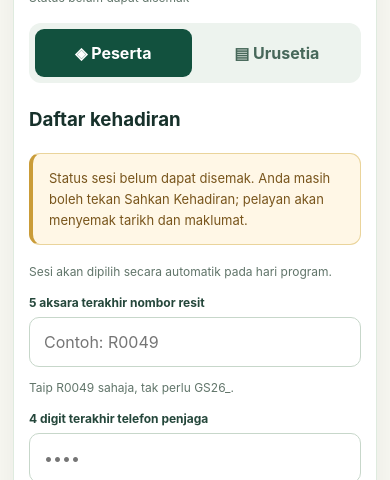
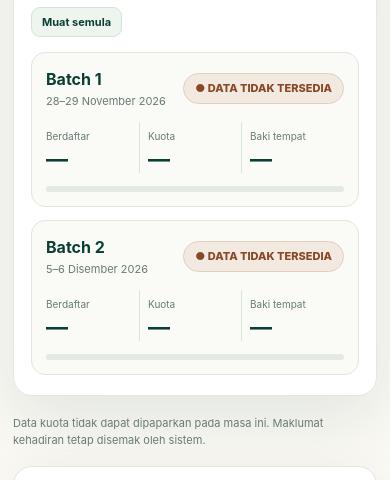
Before and after one commit to shafielegacy/generasisunnah, a plain HTML site: page index.html in a window 390 px wide. Shown: the part 788-1268 px from the top of the page. Drawn offline with Linux system fonts and the light colour scheme; no server answers.

Commit message:
fix(quota): show quota panel on mobile again; data now loads via CORS fetch
Co-Authored-By: Claude Opus 5.5 <noreply@anthropic.com>
Claude-Session: https://claude.ai/code/session_01QbvSod9H1MRr5btUa76bFe

```diff
--- a/index.html
+++ b/index.html
@@ -40,11 +40,11 @@
     .quota-digits small{font-size:10px;color:var(--muted)}
     .quota-meter{height:6px;background:#e3eae1;border-radius:99px;margin-top:13px;overflow:hidden}
     .quota-meter span{height:100%;display:block;background:linear-gradient(90deg,#118263,#d6ad55);border-radius:99px;transition:width .4s ease}
-    @media(max-width:720px){.quota-panel,#quotaHelp{display:none!important}.hero-inner{padding-bottom:52px}main{margin-top:-20px}.gs-container{scroll-margin-top:14px}}
+    @media(max-width:720px){.quota-grid{grid-template-columns:1fr}.quota-panel{padding:20px 17px}.quota-top h2{font-size:21px}.quota-digits strong{font-size:22px}.quota-card{padding:14px}.gs-container{scroll-margin-top:14px}}
   </style>
 <link rel="stylesheet" href="./js/checkin.css">
 <script defer src="https://cdnjs.cloudflare.com/ajax/libs/qrcodejs/1.0.0/qrcode.min.js" referrerpolicy="no-referrer"></script>
-<script defer src="./js/checkin.js?v=20261127-cors-direct"></script>
+<script defer src="./js/checkin.js?v=20261127-cors-direct-2"></script>
 </head>
 <body>
   <nav class="nav" aria-label="Navigasi utama"><div class="nav-inner"><a class="brand" href="#utama" aria-label="Generasi Sunnah 2026"><span class="mark" aria-hidden="true"><img src="./sl-logo.png" alt=""></span><span><strong>GENERASI SUNNAH</strong><small>PROGRAM 2026</small></span></a><span class="tag">MINI CHECK-IN</span></div></nav>
```
Also changed, not shown: tests/checkin-date-gate.test.js (+1 -0 lines).
